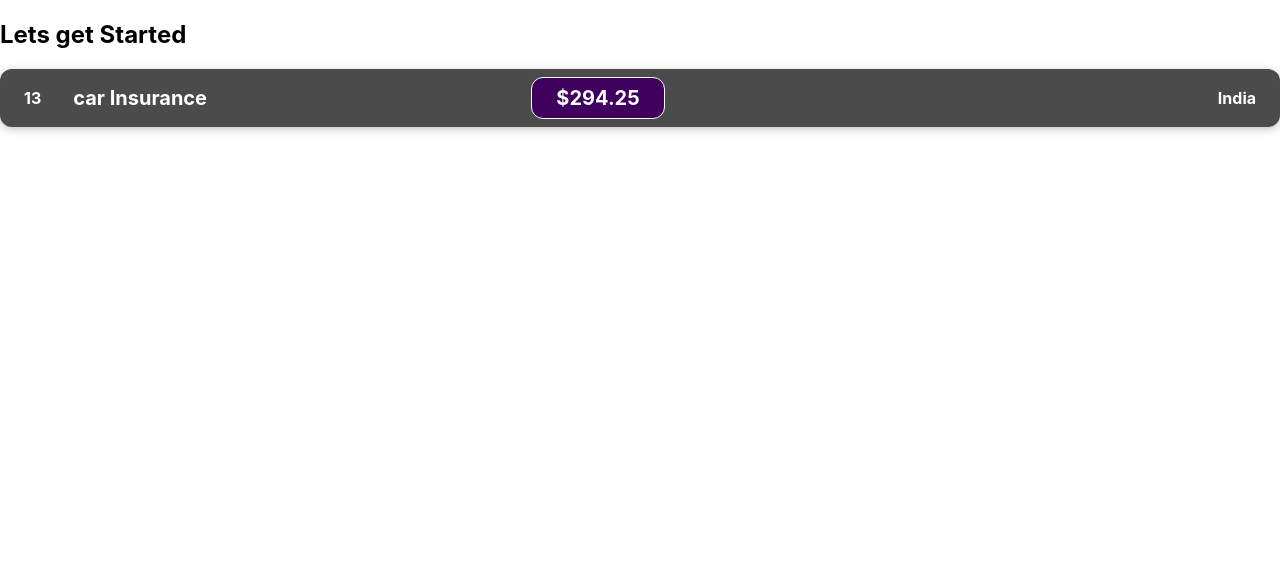
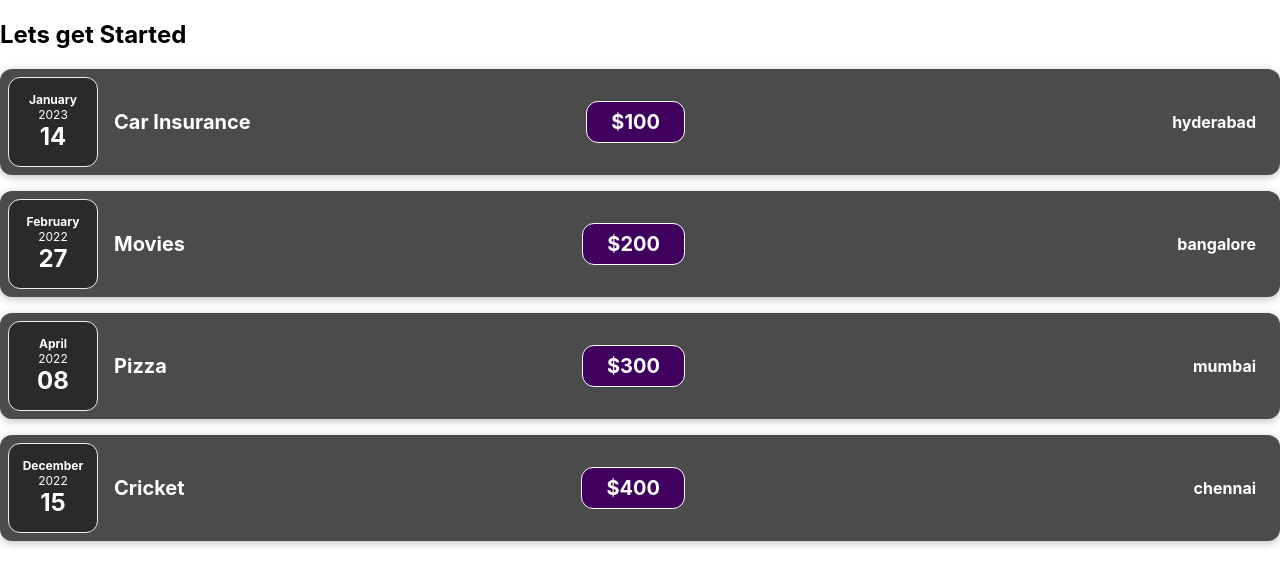
Before and after one commit to PavankumarMula/my-app, a React (Create React App) app: page / in a window 1280 px wide. Shown: the top 586 px of the page. Built offline with nearby package versions, Linux system fonts and the light colour scheme.

Commit message:
Date Component

```diff
--- a/src/App.js
+++ b/src/App.js
@@ -2,10 +2,37 @@ import './App.css';
 import './components/ExpenseItem'
 import ExpenseItem from './components/ExpenseItem';
 function App() {
+  const data=[{id:1,Date:new Date(2022,12,14),title:"Car Insurance",Amount:'$100',location:"hyderabad"},
+  {id:2,Date:new Date(2022,1,27),title:"Movies",Amount:'$200',location:"bangalore"},
+  {id:3,Date:new Date(2022,3,8),title:"Pizza",Amount:'$300',location:"mumbai"},
+  {id:4,Date:new Date(2022,11,15),title:"Cricket",Amount:'$400',location:"chennai"}]
   return (
     <div>
       <h2> Lets get Started</h2>
-      <ExpenseItem></ExpenseItem>
+      <ExpenseItem
+       date={data[0].Date}
+       description={data[0].title}
+       Amount={data[0].Amount}
+       location={data[0].location}
+       ></ExpenseItem>
+      <ExpenseItem
+      date={data[1].Date}
+      description={data[1].title}
+      Amount={data[1].Amount}
+      location={data[1].location}
+      ></ExpenseItem>
+      <ExpenseItem
+      date={data[2].Date}
+      description={data[2].title}
+      Amount={data[2].Amount}
+      location={data[2].location}
+      ></ExpenseItem>
+      <ExpenseItem
+      date={data[3].Date}
+      description={data[3].title}
+      Amount={data[3].Amount}
+      location={data[3].location}
+      ></ExpenseItem>
     </div>
   );
 }
--- /dev/null
+++ b/src/components/ExpenseDate.js
@@ -0,0 +1,13 @@
+function ExpenseDate(props) {
+  const month = props.date.toLocaleString("en-US", { month: "long" });
+  const day = props.date.toLocaleString("en-US", { day: "2-digit" });
+  const year = props.date.getFullYear();
+  return (
+    <div className="expense-date">
+      <div className="expense-date__month">{month}</div>
+      <div className="expense-date__year">{year}</div>
+      <div className="expense-date__day">{day}</div>
+    </div>
+  );
+}
+export default ExpenseDate;
--- a/src/components/ExpenseItem.css
+++ b/src/components/ExpenseItem.css
@@ -44,7 +44,32 @@
     padding: 0.5rem;
     border-radius: 12px;
   }
+  .expense-date {
+    display: flex;
+    flex-direction: column;
+    width: 5.5rem;
+    height: 5.5rem;
+    border: 1px solid #ececec;
+    background-color: #2a2a2a;
+    color: white;
+    border-radius: 12px;
+    align-items: center;
+    justify-content: center;
+  }
 
+  .expense-date__month {
+    font-size: 0.75rem;
+    font-weight: bold;
+  }
+
+  .expense-date__year {
+    font-size: 0.75rem;
+  }
+
+  .expense-date__day {
+    font-size: 1.5rem;
+    font-weight: bold;
+  }
   @media (min-width: 580px) {
     .expense-item__description {
       flex-direction: row;
--- a/src/components/ExpenseItem.js
+++ b/src/components/ExpenseItem.js
@@ -1,17 +1,15 @@
 import "./ExpenseItem.css";
-function ExpenseItem() {
-  const date = new Date().getDate();
-  const ExpenseItem = "car Insurance";
-  const expenseAmount = "$294.25";
-  const location = "India";
+import './ExpenseDate';
+import ExpenseDate from "./ExpenseDate";
+function ExpenseItem(props) {
   return (
     <div className="expense-item">
-      <div><h2 color='white'>{date}</h2></div>
+      <ExpenseDate date={props.date}></ExpenseDate>
       <div className="expense-item__description">
-        <h2>{ExpenseItem}</h2>
-        <div className="expense-item__price">{expenseAmount}</div>
+        <h2>{props.description}</h2>
+        <div className="expense-item__price">{props.Amount}</div>
       </div>
-      <div className="expense-item__location"><h2>{location}</h2></div>
+      <div className="expense-item__location"><h2>{props.location}</h2></div>
     </div>
   );
 }
```
